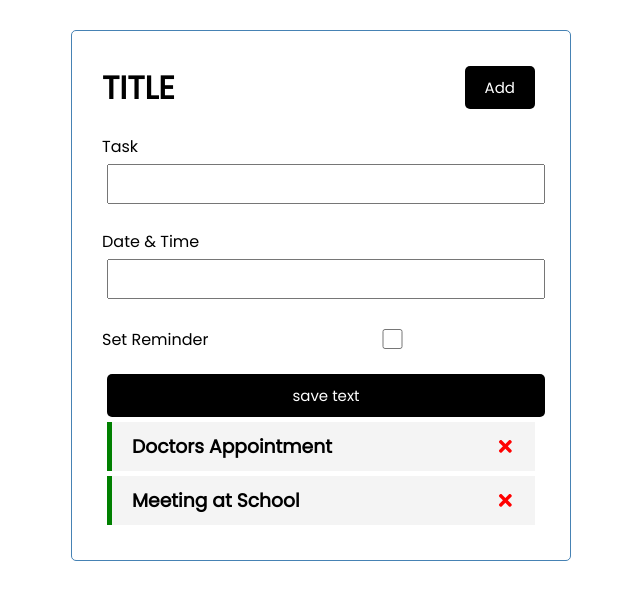
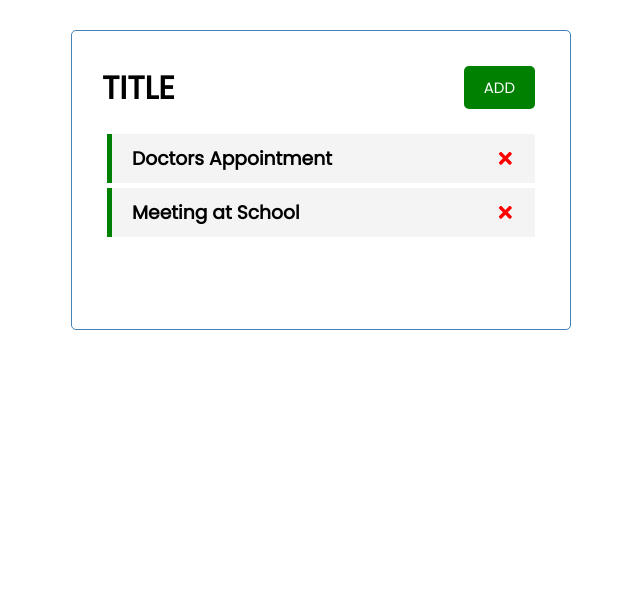
Before and after one commit to JHughesSUTA/task-tracker-rebuild, a React (Create React App) app: page / in a window 1280 px wide. Shown: the top 600 px of the page, without its empty margins (319-959 px from the left). Built offline with nearby package versions, Linux system fonts and the light colour scheme.

Commit message:
toggle showing addTask on button click

```diff
--- a/src/App.js
+++ b/src/App.js
@@ -5,6 +5,7 @@ import Tasks from './components/Tasks'
 import AddTask from './components/AddTask'
 
 function App(){
+  const [showAddTask, setShowAddTask] = useState(false)
   const [tasks, setTasks] = useState([
     {
       "id": 1,
@@ -39,8 +40,8 @@ function App(){
   return (
     <div className="App">
       <div className='container'>
-        <Header />
-        <AddTask onAdd={ addTask } />
+        <Header toggleAddTask={() => setShowAddTask(!showAddTask)} showAddTask={showAddTask} />
+        {showAddTask && <AddTask onAdd={addTask} />}
         {tasks.length > 0 ? <Tasks tasks={tasks} onDelete={deleteTask} onToggle={toggleReminder} /> : <p>Nothing to see here!</p>}
       </div>
     </div>
--- a/src/components/Button.js
+++ b/src/components/Button.js
@@ -1,8 +1,8 @@
 import PropTypes  from 'prop-types'
 
-const Button = ({color, text}) => {
+const Button = ({ color, text, toggleAddTask }) => {
   return(
-    <button className="btn" style={{backgroundColor: color}}>{text}</button>
+    <button className="btn" style={{backgroundColor: color}} onClick={toggleAddTask} >{text}</button>
   )
 }
 
--- a/src/components/Header.js
+++ b/src/components/Header.js
@@ -1,11 +1,15 @@
 import PropTypes from 'prop-types'
 import Button from './Button'
+import { useState } from 'react'
 
-const Header = (props) => {
+const Header = ({title, toggleAddTask, showAddTask}) => {
+  // const [buttonColor, setButtonColor] = 'black'
+  // const [buttonText, setButtonText] = 'button'
+
   return(
     <div className='header' >
-      <h1>{props.title}</h1>
-      <Button text="Add" color="black" />
+      <h1>{title}</h1>
+      <Button text={showAddTask ? 'CLOSE' : 'ADD'} color={showAddTask ? 'red' : 'green'} toggleAddTask={toggleAddTask}/>
     </div>
   )
 }
--- a/src/components/Tasks.js
+++ b/src/components/Tasks.js
@@ -3,7 +3,7 @@ import Task from './Task'
 const Tasks = ({tasks, onDelete, onToggle}) => {
   return(
     <div className="tasks" >
-      {tasks.map(task => (
+      {tasks && tasks.map(task => (
         <Task key={task.id} task={task} onDelete={onDelete} onToggle={onToggle} />
       ))}
     </div>
```
